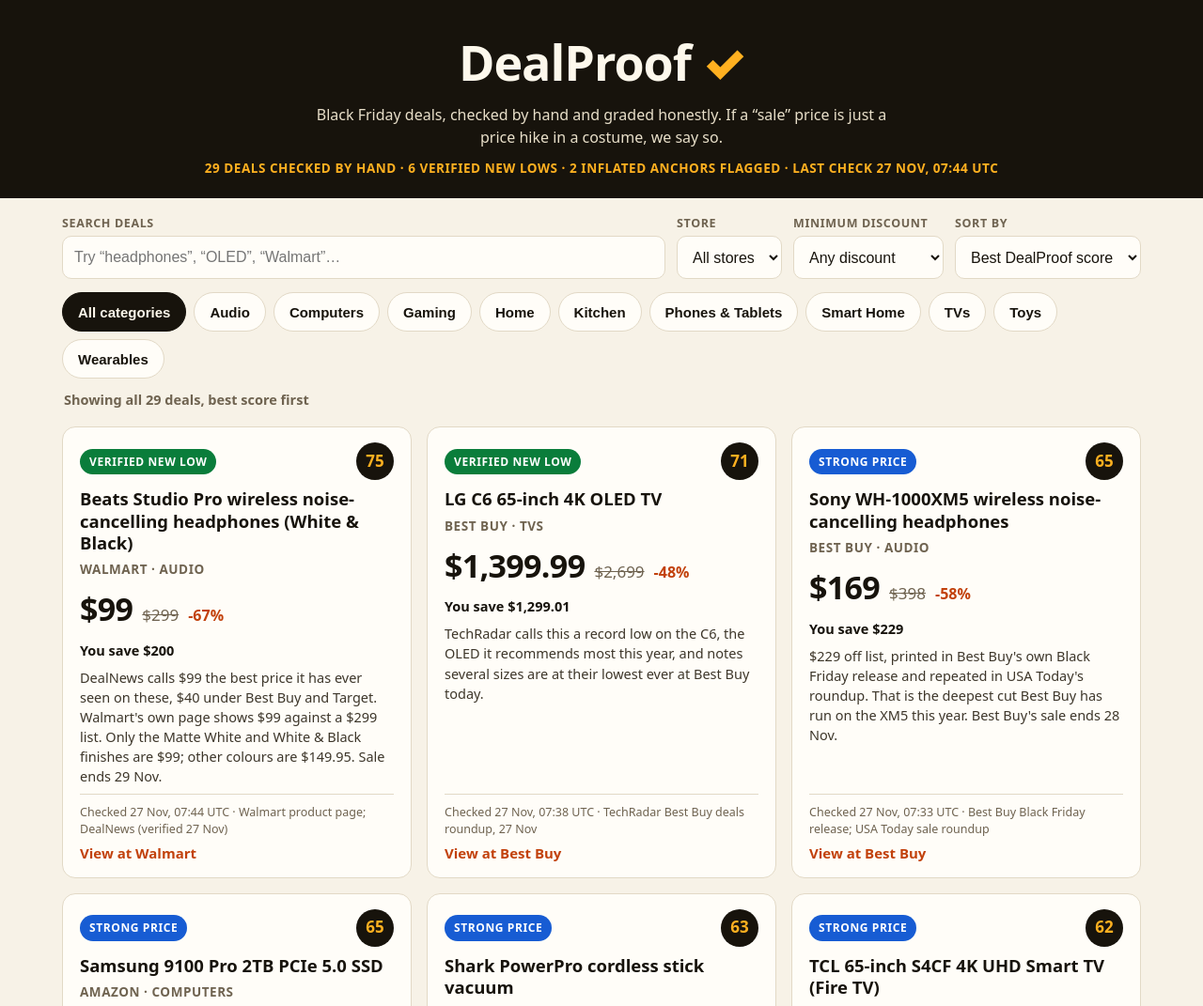
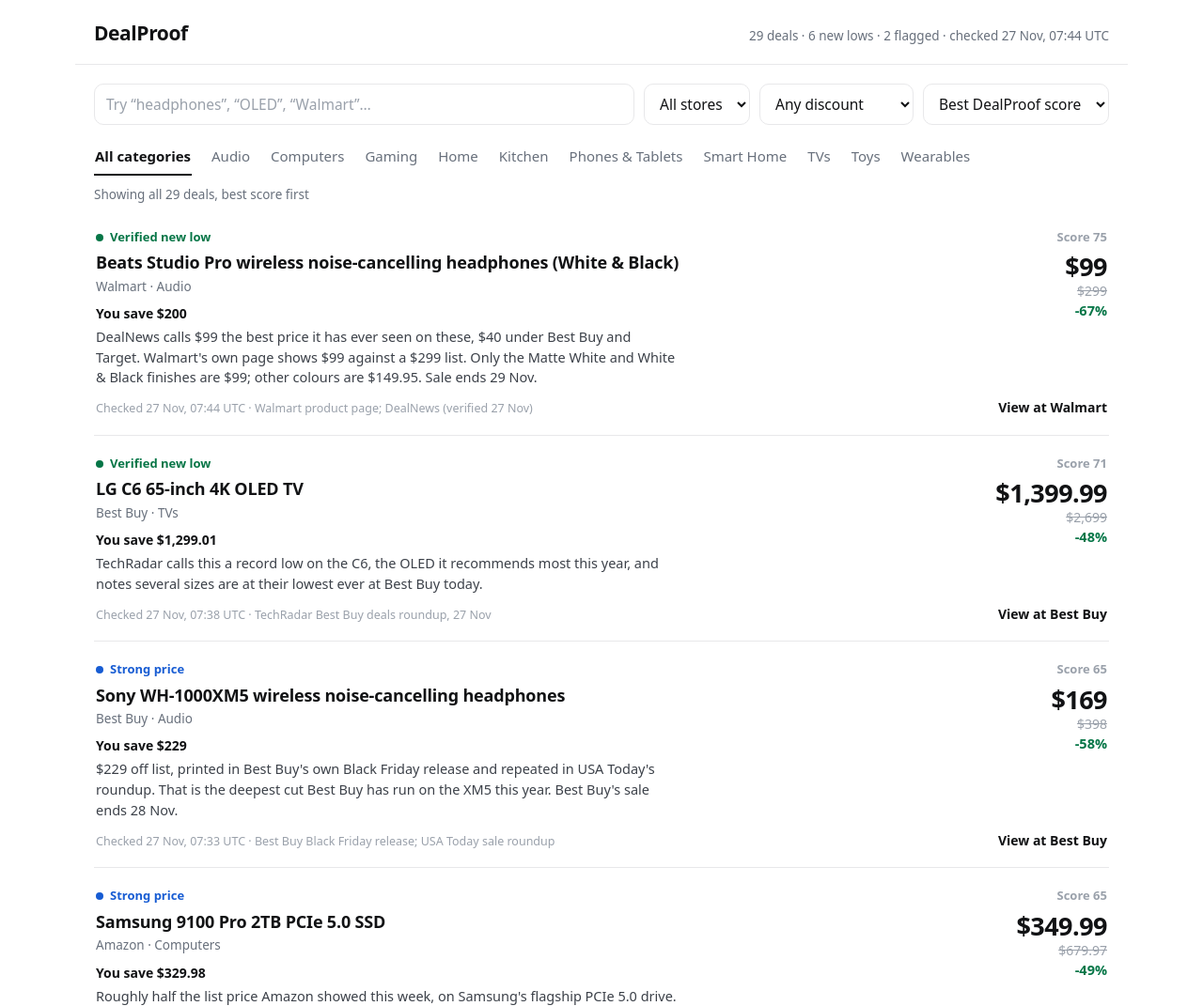
Before and after one commit to donghua9711-oss/black-friday-deal-finder-01, a plain HTML site: page app/index.html in a window 1280 px wide. Shown: the top 1071 px of the page at 94% size. Drawn offline with Linux system fonts and the light colour scheme.

Commit message:
Redesign: clean modern price-index layout, slim header, no ornament

```diff
--- a/app/index.html
+++ b/app/index.html
@@ -11,8 +11,7 @@
 </head>
 <body>
 <header class="masthead">
-  <a class="brand" href="#/">DealProof <span class="brand-mark">✓</span></a>
-  <p class="tagline">Black Friday deals, checked by hand and graded honestly. If a “sale” price is just a price hike in a costume, we say so.</p>
+  <a class="brand" href="#/">DealProof</a>
   <p id="stats-line" class="stats-line"></p>
 </header>
 
@@ -57,8 +56,7 @@
 <section id="compare" class="compare"></section>
 
 <footer class="site-foot">
-  <h2 class="foot-title">How DealProof grades a deal</h2>
-  <p>Every price on this board was read at the named store on Friday 27 November 2026, Black Friday itself, and is stamped with the time it was checked and the source it was read from. The grade weighs the evidence, not the banner: a <strong>verified new low</strong> is the lowest price tracked for that product; a <strong>strong price</strong> is a deep, genuine cut; a <strong>routine sale</strong> is real but repeats through the year; an <strong>inflated anchor</strong> means the “usual” price was freshly hiked or is a store-brand anchor, so the headline percent flatters the deal. The DealProof score on each card combines the size of the cut, the dollars saved and that honesty grade, and the board sorts by it, so the deals worth your money come first. Prices move fast on Black Friday — the check time is the truth window for each price.</p>
+  <p><strong>How the grades work.</strong> Every price was read at the named store on Friday 27 November 2026 and is stamped with its check time and source. <em>Verified new low</em> is the lowest price tracked for that product; <em>strong price</em> is a deep, genuine cut; <em>routine sale</em> is real but repeats through the year; <em>inflated anchor</em> means the “usual” price was freshly hiked or is a store-brand anchor, so the headline percent flatters the deal. The score on each deal combines the size of the cut, the dollars saved and that grade.</p>
 </footer>
 </body>
 </html>
--- a/app/main.js
+++ b/app/main.js
@@ -78,8 +78,7 @@ function renderStats() {
     timeZone: "UTC",
   });
   statsEl.textContent =
-    `${deals.length} deals checked by hand · ${lows} verified new lows · ` +
-    `${flagged} inflated anchors flagged · last check ${when} UTC`;
+    `${deals.length} deals · ${lows} new lows · ${flagged} flagged · checked ${when} UTC`;
 }
 
 function render() {
--- a/app/style.css
+++ b/app/style.css
@@ -1,254 +1,260 @@
-/* DealProof: a warm-paper deal board with an ink masthead. Prices are set
-   big and plain; the honesty badge is the loudest colour on each card. */
+/* DealProof: a clean price index. White ground, near-black type, hairline
+   rules instead of boxes, one quiet colour per honesty grade. Nothing on
+   the page decorates; everything either is a price or explains one. */
 
 :root {
-  --ink: #17130c;
-  --paper: #f7f2e7;
-  --card: #fffdf8;
-  --line: #e2d9c6;
-  --muted: #6f6350;
-  --accent: #c2410c;
-  --low: #0a7d3b;
+  --ink: #111214;
+  --muted: #68707c;
+  --faint: #9aa1ab;
+  --line: #e8e8ea;
+  --surface: #fafafa;
+  --low: #067647;
   --strong: #175cd3;
-  --routine-bg: #fdf0d5;
-  --routine: #8a5a00;
+  --routine: #b54708;
   --inflated: #b42318;
-  --radius: 14px;
 }
 
 * { box-sizing: border-box; }
 
 body {
   margin: 0;
-  background: var(--paper);
+  background: #fff;
   color: var(--ink);
   font-family: ui-sans-serif, system-ui, -apple-system, "Segoe UI", Roboto, sans-serif;
-  line-height: 1.45;
+  font-size: 16px;
+  line-height: 1.5;
+  -webkit-font-smoothing: antialiased;
 }
 
-a { color: var(--accent); }
+a { color: var(--ink); }
 a:focus-visible, button:focus-visible, input:focus-visible, select:focus-visible {
-  outline: 3px solid var(--strong);
+  outline: 2px solid var(--strong);
   outline-offset: 2px;
 }
 
-/* Masthead */
+/* Slim top bar: wordmark left, one quiet line of facts right. */
 .masthead {
-  background: var(--ink);
-  color: #fdf8ec;
-  padding: 28px 20px 22px;
-  text-align: center;
+  display: flex;
+  align-items: baseline;
+  justify-content: space-between;
+  gap: 16px;
+  flex-wrap: wrap;
+  max-width: 1120px;
+  margin: 0 auto;
+  padding: 20px 20px 16px;
 }
 .brand {
-  color: #fdf8ec;
-  font-size: clamp(34px, 6vw, 52px);
-  font-weight: 900;
+  font-size: 21px;
+  font-weight: 800;
   letter-spacing: -0.02em;
   text-decoration: none;
 }
-.brand-mark { color: #ffb020; }
-.tagline {
-  max-width: 640px;
-  margin: 8px auto 0;
-  font-size: 16px;
-  color: #e8dfc9;
+.stats-line { margin: 0; font-size: 13.5px; color: var(--muted); }
+
+/* Controls: one light row, text tabs for categories. */
+.controls {
+  max-width: 1120px;
+  margin: 0 auto;
+  padding: 4px 20px 0;
+  border-top: 1px solid var(--line);
 }
-.stats-line {
-  margin: 12px auto 0;
-  font-size: 13.5px;
-  font-weight: 600;
-  color: #ffb020;
-  text-transform: uppercase;
-  letter-spacing: 0.04em;
+.control-row { display: flex; flex-wrap: wrap; gap: 10px; padding-top: 16px; }
+.control { display: flex; }
+.control.grow { flex: 1 1 260px; }
+.control-label {
+  position: absolute;
+  width: 1px; height: 1px;
+  overflow: hidden;
+  clip: rect(0 0 0 0);
+  white-space: nowrap;
 }
-
-/* Controls */
-.controls {
-  max-width: 1180px;
-  margin: 0 auto;
-  padding: 18px 16px 4px;
-}
-.control-row {
-  display: flex;
-  flex-wrap: wrap;
-  gap: 12px;
-}
-.control { display: flex; flex-direction: column; gap: 4px; }
-.control.grow { flex: 1 1 240px; }
-.control-label { font-size: 12.5px; font-weight: 700; text-transform: uppercase; letter-spacing: 0.05em; color: var(--muted); }
 .control input, .control select {
-  min-height: 46px;
-  padding: 10px 12px;
-  font-size: 16px;
+  min-height: 44px;
+  width: 100%;
+  padding: 9px 12px;
+  font-size: 15.5px;
+  font-family: inherit;
   color: var(--ink);
-  background: var(--card);
-  border: 1.5px solid var(--line);
+  background: #fff;
+  border: 1px solid var(--line);
   border-radius: 10px;
 }
-.chips { display: flex; flex-wrap: wrap; gap: 8px; margin-top: 14px; }
+.control select { width: auto; }
+.control input::placeholder { color: var(--faint); }
+.chips { display: flex; flex-wrap: wrap; gap: 2px 20px; margin-top: 14px; }
 .chip {
-  min-height: 42px;
-  padding: 8px 16px;
+  min-height: 40px;
+  padding: 6px 1px;
   font-size: 15px;
-  font-weight: 600;
-  color: var(--ink);
-  background: var(--card);
-  border: 1.5px solid var(--line);
-  border-radius: 999px;
+  font-family: inherit;
+  font-weight: 500;
+  color: var(--muted);
+  background: none;
+  border: none;
+  border-bottom: 2px solid transparent;
+  border-radius: 0;
   cursor: pointer;
 }
-.chip-active { background: var(--ink); color: #fdf8ec; border-color: var(--ink); }
-.result-count { font-size: 14.5px; font-weight: 600; color: var(--muted); margin: 12px 2px 0; }
+.chip:hover { color: var(--ink); }
+.chip-active { color: var(--ink); font-weight: 700; border-bottom-color: var(--ink); }
+.result-count { font-size: 13.5px; color: var(--muted); margin: 10px 0 0; }
 
-/* Board */
-.board, .compare { max-width: 1180px; margin: 0 auto; padding: 14px 16px 8px; }
-.grid {
+/* The board: rows divided by hairlines, price set large at the right. */
+.board, .compare { max-width: 1120px; margin: 0 auto; padding: 6px 20px; }
+.grid { display: block; }
+.card {
   display: grid;
-  grid-template-columns: repeat(auto-fill, minmax(295px, 1fr));
-  gap: 16px;
+  grid-template-columns: minmax(0, 1fr) auto;
+  column-gap: 28px;
+  padding: 20px 2px 18px;
+  border-bottom: 1px solid var(--line);
 }
-.card {
-  background: var(--card);
-  border: 1.5px solid var(--line);
-  border-radius: var(--radius);
-  padding: 16px 18px 14px;
+.card:hover { background: var(--surface); }
+.card-top {
+  grid-column: 1 / -1;
+  display: flex;
+  justify-content: space-between;
+  align-items: center;
+  margin-bottom: 6px;
+}
+.badge {
+  display: inline-flex;
+  align-items: center;
+  gap: 7px;
+  font-size: 13px;
+  font-weight: 600;
+}
+.badge-dot { width: 8px; height: 8px; border-radius: 50%; background: currentColor; flex: none; }
+.badge-new-low { color: var(--low); }
+.badge-strong { color: var(--strong); }
+.badge-routine { color: var(--routine); }
+.badge-inflated { color: var(--inflated); }
+.score-chip { font-size: 13px; font-weight: 600; color: var(--faint); }
+.score-chip.big { font-size: 14px; }
+.card-title { grid-column: 1; font-size: 18px; font-weight: 650; line-height: 1.3; margin: 0; letter-spacing: -0.01em; }
+.card-title a { text-decoration: none; }
+.card-title a:hover { text-decoration: underline; text-underline-offset: 3px; }
+.card-meta {
+  grid-column: 1;
+  margin: 3px 0 0;
+  font-size: 13.5px;
+  color: var(--muted);
+}
+.card-prices {
+  grid-column: 2;
+  grid-row: 2 / 5;
   display: flex;
   flex-direction: column;
-  gap: 8px;
+  align-items: flex-end;
+  gap: 0;
+  text-align: right;
 }
-.card-top { display: flex; justify-content: space-between; align-items: center; }
-.badge {
-  font-size: 12px;
+.price-now {
+  font-size: 27px;
   font-weight: 800;
-  text-transform: uppercase;
-  letter-spacing: 0.05em;
-  padding: 5px 10px;
-  border-radius: 999px;
-  color: #fff;
+  letter-spacing: -0.02em;
+  font-variant-numeric: tabular-nums;
+  line-height: 1.15;
 }
-.badge-new-low { background: var(--low); }
-.badge-strong { background: var(--strong); }
-.badge-routine { background: var(--routine-bg); color: var(--routine); }
-.badge-inflated { background: var(--inflated); }
-.score-chip {
-  min-width: 40px;
-  height: 40px;
-  padding: 0 8px;
-  border-radius: 999px;
-  background: var(--ink);
-  color: #ffb020;
-  font-size: 17px;
-  font-weight: 900;
-  display: inline-flex;
-  align-items: center;
-  justify-content: center;
+.price-was { font-size: 14px; color: var(--faint); text-decoration: line-through; font-variant-numeric: tabular-nums; }
+.price-off { font-size: 14.5px; font-weight: 700; color: var(--low); }
+.card-saves { grid-column: 1; margin: 8px 0 0; font-size: 14px; font-weight: 600; }
+.card-evidence { grid-column: 1; margin: 4px 0 0; font-size: 14.5px; color: #3c4149; max-width: 620px; }
+.card-foot {
+  grid-column: 1 / -1;
+  display: flex;
+  justify-content: space-between;
+  align-items: baseline;
+  gap: 12px;
+  flex-wrap: wrap;
+  margin-top: 10px;
 }
-.score-chip.big { min-width: 52px; height: 52px; font-size: 22px; }
-.card-title { font-size: 18.5px; line-height: 1.25; margin: 0; }
-.card-title a { color: var(--ink); text-decoration: none; }
-.card-title a:hover { text-decoration: underline; }
-.card-meta { margin: 0; font-size: 13.5px; font-weight: 700; color: var(--muted); text-transform: uppercase; letter-spacing: 0.04em; }
-.card-prices { display: flex; align-items: baseline; gap: 10px; flex-wrap: wrap; }
-.price-now { font-size: 34px; font-weight: 900; letter-spacing: -0.02em; }
-.price-was { font-size: 17px; color: var(--muted); text-decoration: line-through; }
-.price-off { font-size: 16px; font-weight: 800; color: var(--accent); }
-.card-saves { margin: 0; font-size: 14.5px; font-weight: 700; }
-.card-evidence { margin: 0; font-size: 14.5px; color: #3d362a; flex: 1; }
-.card-foot {
-  display: flex;
-  flex-direction: column;
-  gap: 6px;
-  border-top: 1px solid var(--line);
-  padding-top: 10px;
-}
-.card-checked { font-size: 12.5px; color: var(--muted); }
-.store-link { font-size: 15px; font-weight: 800; text-decoration: none; }
-.store-link:hover { text-decoration: underline; }
+.card-checked { font-size: 12.5px; color: var(--faint); }
+.store-link { font-size: 14px; font-weight: 600; text-decoration: none; white-space: nowrap; }
+.store-link:hover { text-decoration: underline; text-underline-offset: 3px; }
 
 /* Empty state */
-.empty-state {
-  background: var(--card);
-  border: 1.5px dashed var(--line);
-  border-radius: var(--radius);
-  padding: 28px;
-  text-align: center;
-}
+.empty-state { padding: 36px 0; text-align: center; color: var(--muted); }
+.empty-state h2 { color: var(--ink); font-size: 19px; margin: 0 0 6px; }
+.empty-state p { margin: 0; }
 
-/* Cross-store price checks */
-.section-title { font-size: 24px; margin: 18px 0 4px; }
-.section-sub { color: var(--muted); max-width: 720px; margin: 0 0 14px; }
-.compare-row {
-  background: var(--card);
-  border: 1.5px solid var(--line);
-  border-radius: var(--radius);
-  padding: 14px 18px;
-  margin-bottom: 14px;
-}
-.compare-title { margin: 0 0 10px; font-size: 17px; }
-.compare-cells { display: flex; flex-wrap: wrap; gap: 12px; }
-.compare-cell {
-  flex: 1 1 200px;
-  display: flex;
-  flex-direction: column;
-  gap: 3px;
-  border: 1px solid var(--line);
-  border-radius: 10px;
-  padding: 10px 12px;
-}
-.compare-cell.cheapest { border-color: var(--low); background: #f0faf3; }
-.compare-store { font-size: 12.5px; font-weight: 800; text-transform: uppercase; letter-spacing: 0.05em; color: var(--muted); }
-.compare-price { font-size: 24px; font-weight: 900; }
-.compare-was { font-size: 13px; color: var(--muted); }
-.compare-cell .badge { align-self: flex-start; margin-top: 4px; }
-.compare-flag { font-size: 12.5px; font-weight: 800; color: var(--low); }
-.compare-link { font-size: 14px; font-weight: 700; margin-top: 4px; }
+/* Cross-store price checks: plain rows, cheapest price in green. */
+.compare { padding-bottom: 10px; }
+.section-title { font-size: 20px; font-weight: 750; letter-spacing: -0.01em; margin: 26px 0 4px; }
+.section-sub { color: var(--muted); font-size: 14.5px; max-width: 680px; margin: 0 0 8px; }
+.compare-row { padding: 14px 2px; border-bottom: 1px solid var(--line); }
+.compare-title { margin: 0 0 8px; font-size: 15.5px; font-weight: 650; }
+.compare-cells { display: flex; flex-wrap: wrap; gap: 10px 44px; }
+.compare-cell { display: flex; align-items: baseline; gap: 10px; flex-wrap: wrap; }
+.compare-store { font-size: 13px; font-weight: 600; color: var(--muted); }
+.compare-price { font-size: 19px; font-weight: 800; font-variant-numeric: tabular-nums; }
+.compare-cell.cheapest .compare-price { color: var(--low); }
+.compare-was { font-size: 13px; color: var(--faint); text-decoration: line-through; }
+.compare-flag { font-size: 12.5px; font-weight: 700; color: var(--low); }
+.compare-link { font-size: 13.5px; font-weight: 600; text-decoration: none; }
+.compare-link:hover { text-decoration: underline; text-underline-offset: 3px; }
 
 /* Detail view */
-.detail { max-width: 760px; margin: 0 auto; }
-.back-link { font-weight: 700; text-decoration: none; display: inline-block; margin-bottom: 14px; }
-.detail-title { font-size: clamp(24px, 4.5vw, 34px); margin: 6px 0 4px; line-height: 1.15; }
-.detail-prices .price-now { font-size: 46px; }
-.why-box {
-  background: #fdf6e0;
-  border: 1.5px solid #ecd28f;
-  border-radius: var(--radius);
-  padding: 14px 18px;
-  margin: 14px 0;
-}
-.why-box h3 { margin: 0 0 6px; font-size: 16.5px; }
-.why-box p { margin: 0; }
-.facts { display: grid; grid-template-columns: 130px 1fr; gap: 6px 14px; margin: 14px 0; }
-.facts dt { font-weight: 800; color: var(--muted); font-size: 13.5px; text-transform: uppercase; letter-spacing: 0.04em; }
-.facts dd { margin: 0; font-weight: 600; }
+.detail { max-width: 720px; margin: 0 auto; padding-top: 10px; }
+.back-link { font-size: 14.5px; font-weight: 600; text-decoration: none; display: inline-block; margin-bottom: 18px; }
+.back-link:hover { text-decoration: underline; text-underline-offset: 3px; }
+.detail-title { font-size: clamp(25px, 4.5vw, 34px); font-weight: 800; letter-spacing: -0.02em; line-height: 1.15; margin: 4px 0 6px; }
+.detail .card-prices { display: flex; flex-direction: row; align-items: baseline; gap: 12px; text-align: left; margin-top: 10px; }
+.detail-prices .price-now { font-size: 42px; }
+.detail-prices .price-was { font-size: 18px; }
+.detail-prices .price-off { font-size: 17px; }
+.why-box { background: var(--surface); border-radius: 12px; padding: 16px 18px; margin: 18px 0; }
+.why-box h3 { margin: 0 0 5px; font-size: 15.5px; }
+.why-box p { margin: 0; font-size: 15px; color: #3c4149; }
+.facts { display: grid; grid-template-columns: 128px 1fr; gap: 7px 16px; margin: 16px 0 20px; font-size: 15px; }
+.facts dt { color: var(--muted); }
+.facts dd { margin: 0; font-weight: 550; }
 .cta-link {
   display: inline-block;
-  background: var(--accent);
+  background: var(--ink);
   color: #fff;
-  font-size: 17px;
-  font-weight: 800;
+  font-size: 15.5px;
+  font-weight: 650;
   text-decoration: none;
-  padding: 13px 22px;
+  padding: 12px 20px;
   border-radius: 10px;
   min-height: 48px;
 }
-.alt-box { margin-top: 20px; border-top: 1.5px solid var(--line); padding-top: 12px; }
-.alt-line { font-size: 15.5px; }
+.cta-link:hover { background: #2a2c30; }
+.alt-box { margin-top: 26px; border-top: 1px solid var(--line); padding-top: 14px; }
+.alt-box h3 { font-size: 15.5px; margin: 0 0 6px; }
+.alt-line { font-size: 15px; margin: 4px 0; }
+.alt-line a { font-weight: 600; }
 
-/* Footer */
+/* Footer: one short paragraph. */
 .site-foot {
-  max-width: 1180px;
-  margin: 22px auto 0;
-  padding: 20px 16px 36px;
-  border-top: 2px solid var(--ink);
-  color: #3d362a;
-  font-size: 14.5px;
+  max-width: 1120px;
+  margin: 30px auto 0;
+  padding: 18px 20px 40px;
+  border-top: 1px solid var(--line);
+  color: var(--muted);
+  font-size: 13.5px;
 }
-.foot-title { font-size: 18px; margin: 0 0 6px; color: var(--ink); }
+.site-foot p { margin: 0; max-width: 760px; }
+.site-foot strong { color: var(--ink); }
 
-@media (max-width: 560px) {
-  .grid { grid-template-columns: 1fr; }
+@media (max-width: 640px) {
+  .masthead { padding: 16px 16px 12px; }
+  .controls, .board, .compare { padding-left: 16px; padding-right: 16px; }
   .control-row { flex-direction: column; }
-  .facts { grid-template-columns: 1fr; gap: 2px; }
+  .control select { width: 100%; }
+  .card { grid-template-columns: minmax(0, 1fr); padding: 18px 2px 16px; }
+  .card-prices {
+    grid-column: 1;
+    grid-row: auto;
+    flex-direction: row;
+    align-items: baseline;
+    gap: 10px;
+    text-align: left;
+    margin-top: 8px;
+  }
+  .price-now { font-size: 24px; }
+  .facts { grid-template-columns: 1fr; gap: 1px; }
   .facts dd { margin-bottom: 8px; }
-  .price-now { font-size: 30px; }
+  .site-foot { padding-left: 16px; padding-right: 16px; }
 }
--- a/app/views.js
+++ b/app/views.js
@@ -24,7 +24,10 @@ function fmtChecked(iso) {
 }
 
 export function signalBadge(deal) {
-  return el("span", `badge badge-${deal.signal}`, SIGNAL_LABEL[deal.signal]);
+  const badge = el("span", `badge badge-${deal.signal}`);
+  badge.append(el("span", "badge-dot"));
+  badge.append(el("span", "", SIGNAL_LABEL[deal.signal]));
+  return badge;
 }
 
 export function dealCard(deal) {
@@ -33,7 +36,7 @@ export function dealCard(deal) {
 
   const top = el("div", "card-top");
   top.append(signalBadge(deal));
-  const score = el("span", "score-chip", `${scoreDeal(deal)}`);
+  const score = el("span", "score-chip", `Score ${scoreDeal(deal)}`);
   score.title = "DealProof score: cut size, dollars saved and honesty signal";
   top.append(score);
   card.append(top);
@@ -135,7 +138,7 @@ export function renderDetail(container, deal, allDeals) {
 
   const top = el("div", "card-top");
   top.append(signalBadge(deal));
-  top.append(el("span", "score-chip big", `${scoreDeal(deal)}`));
+  top.append(el("span", "score-chip big", `Score ${scoreDeal(deal)}`));
   wrap.append(top);
 
   wrap.append(el("h2", "detail-title", deal.title));
```
Also changed, not shown: screenshots/1-cover.jpg, screenshots/2-deal.jpg, screenshots/3-tvs.jpg, screenshots/4-phone.jpg.
